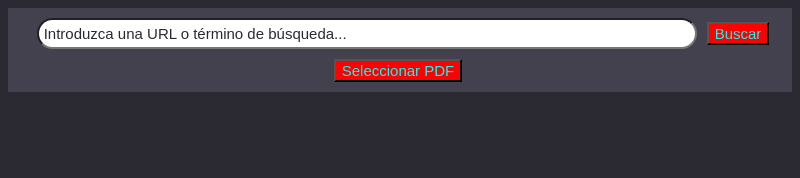
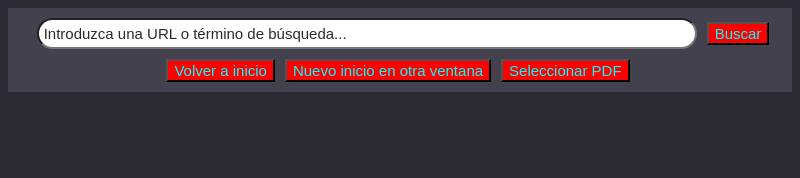
Before and after one commit to samuelvergaramartin/NetCat-Browser, an Electron app: page src/windows/browser.html in a window 800 px wide. Shown: the top 178 px of the page. Drawn offline with Linux system fonts and the light colour scheme.

Commit message:
Habilitado botones de inicio y nuevo inicio - browser.html

```diff
--- a/src/windows/browser.html
+++ b/src/windows/browser.html
@@ -18,10 +18,10 @@
                             <!--<label for="">Introduce la URL aquí: </label>-->
                             <input class="url_input" placeholder="Introduzca una URL o término de búsqueda..." type="text" size="70" id="url_input">
                             <button class="url_search_button" id="url_search_button" type="button">Buscar</button>
-                            <!--<button class="options" id="return_home_button" type="button">Volver a inicio</button>
-                            <button class="options" id="new_window_new_home_button" type="button">Nuevo inicio en otra ventana</button>-->
+                            <button class="options" id="return_home_button" type="button">Volver a inicio</button>
+                            <button class="options" id="new_window_new_home_button" type="button">Nuevo inicio en otra ventana</button>
                             <!--<button class="options" id="search_in_other_window" type="button">Buscar aparte en otra ventana</button>-->
-                            <button class="options" id="loadPdf">Seleccionar PDF</button>
+                            <button class="options" id="loadPdf" type="button">Seleccionar PDF</button>
                         </form>
                     </fieldset>
                 </tr>
```
